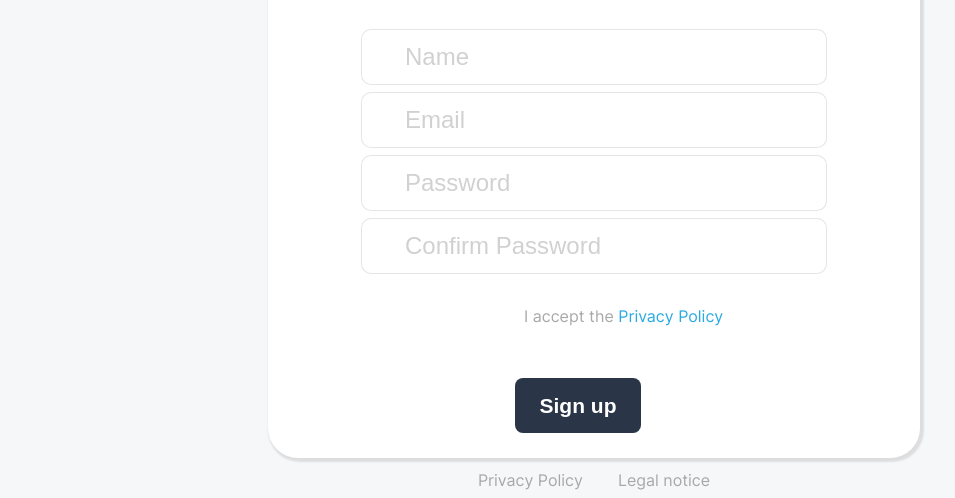
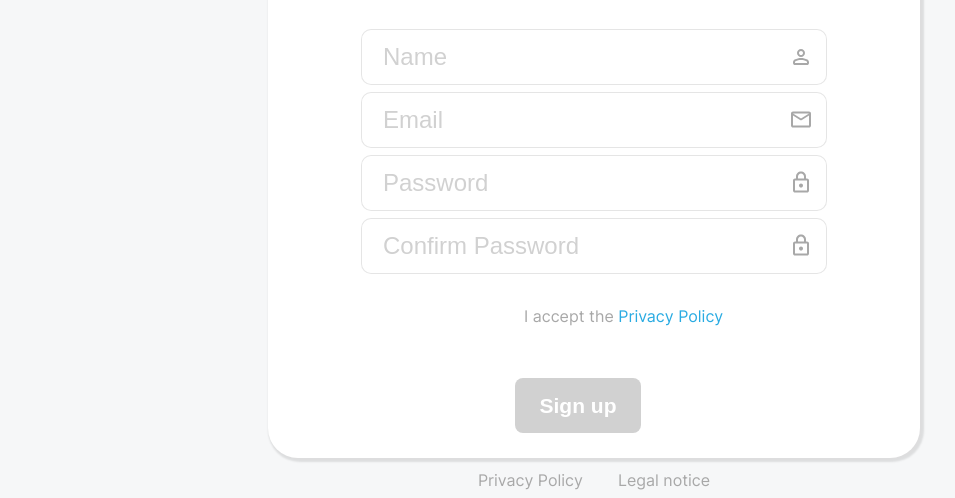
Before and after one commit to RaudelGomez/Join-Project, a plain HTML site: page sign_up.html in a window 1280 px wide. Shown: the part 319-817 px from the top of the page, without its empty margins (46-1001 px from the left). Drawn offline with nearby package versions, Linux system fonts and the light colour scheme; no server answers.

Commit message:
update login and signup design

```diff
--- a/assets/css/login.css
+++ b/assets/css/login.css
@@ -1,10 +1,6 @@
-
-
 a {
   text-decoration: none;
   color: #a8a8a8;
-
-
 }
 
 .bodyLogin {
@@ -86,10 +82,8 @@ a {
   gap: 32px;
 }
 
-
 .inputRedBorder {
-border-color:red !important;
-
+  border-color: red !important;
 }
 .emailClass {
   width: 422px;
@@ -99,6 +93,7 @@ border-color:red !important;
   padding: 12px, 21px, 12px, 21px;
   gap: 10px;
   font-size: 24px;
+  outline-color: var(--primary-color);
 }
 
 .passwordClass {
@@ -109,20 +104,20 @@ border-color:red !important;
   padding: 12px, 21px, 12px, 21px;
   gap: 10px;
   font-size: 24px;
+  outline-color: var(--primary-color);
 }
 
-.emailClass::placeholder,
-.passwordClass::placeholder {
-	font-size: 24px;
-	padding-left: 22px;
+input::placeholder {
+  /* font-size: 24px; */
+  padding-left: 0px !important;
+  /* padding-left:-20px; */
   align-items: baseline;
+  /* color:red !important; */
 }
-
 
 .checkboxContainer {
   width: 652px;
   padding-left: 300px;
-
 }
 
 .loginButton {
@@ -139,14 +134,12 @@ border-color:red !important;
   margin-right: 32px;
   font-size: 21px;
   cursor: pointer;
-
 }
 
 .loginButton:hover {
   background-color: #29abe2;
   box-shadow: 0px 4px 4px 0px #00000040;
 }
-
 
 .guestLogin {
   width: 177px;
@@ -162,14 +155,12 @@ border-color:red !important;
   line-height: 25.2px;
   background-color: white;
   transition: all 200ms ease-in-out;
-
 }
 
 .guestLogin:hover {
   color: #29abe2;
   box-shadow: 0px 4px 4px 0px #00000040;
 }
-
 
 .footerIndex {
   display: flex;
@@ -178,10 +169,23 @@ border-color:red !important;
   padding-top: 100px;
   gap: 35px;
   height: 35px;
-
-
 }
 
-.smallLinks:hover{
+.smallLinks:hover {
   color: #29abe2;
 }
+
+.password {
+  background: url("../img/lock_icon.svg") no-repeat scroll;
+  background-position: 97% center;
+}
+
+.person {
+  background: url("../img/person_white_icon.svg") no-repeat scroll;
+  background-position: 97% center;
+}
+
+.email {
+  background: url("../img/mail_icon.svg") no-repeat scroll;
+  background-position: 97% center;
+}
--- a/assets/css/style.css
+++ b/assets/css/style.css
@@ -677,10 +677,11 @@ h1 {
 }
 
 .btn-disabled, .btn-disabled:hover{
-	background-color: var(--gray);
-	box-shadow: 0px;
-	border: none;
-	pointer-events: none;
+	background-color: var(--gray) !important;
+	box-shadow: unset;
+	border: unset;
+	/* pointer-events: none; */
+  cursor: not-allowed;
 }
 
 /* end pop up alert*/
--- a/sign_up.html
+++ b/sign_up.html
@@ -28,10 +28,10 @@
                     <hr class="HeadlinerLine">
                 </div>
                 <div class="loginInputFields">
-                    <input required type="text" minlength="3" class="emailClass" id="nameIdSignUp" placeholder="Name" onkeyup="checkAllFieldFull()">
-                    <input required type="email" id="emailIdSignUp" class="emailClass" placeholder="Email" onkeyup="checkAllFieldFull()">
-                    <input required type="password" minlength="3" class="passwordClass" id="passwordIdSignUp" placeholder="Password" onkeyup="checkAllFieldFull()">
-                    <input required type="password" minlength="3" class="passwordClass" id="passwordConfirmIdSignUp"
+                    <input required type="text" minlength="3" class="emailClass person" id="nameIdSignUp" placeholder="Name" onkeyup="checkAllFieldFull()">
+                    <input required type="email" id="emailIdSignUp" class="emailClass email" placeholder="Email" onkeyup="checkAllFieldFull()">
+                    <input required type="password" minlength="3" class="passwordClass password" id="passwordIdSignUp" placeholder="Password" onkeyup="checkAllFieldFull()">
+                    <input required type="password" minlength="3" class="passwordClass password" id="passwordConfirmIdSignUp"
                         placeholder="Confirm Password" onkeyup="checkAllFieldFull()">
                 </div>
                 <div class="signUpCheckBox subtasksPopup">
@@ -39,7 +39,7 @@
                     <label for="confirmSignUp">I accept the <a href="./pripo.html" class="smallLinks">Privacy Policy</a></label>
                 </div>
                 <div class="enterButtons">
-                    <button id="btn-signUp" type="submit" class="loginButton ">Sign up</button>
+                    <button id="btn-signUp" type="submit" class="loginButton btn-disabled">Sign up</button>
                 </div>
             </form>
         </div>
```
Also changed, not shown: assets/js/contacts.js (+39 -32 lines), contacts.html (+9 -1 lines), index.html (+2 -2 lines). Lines whose indentation alone changed are shown as unchanged.
